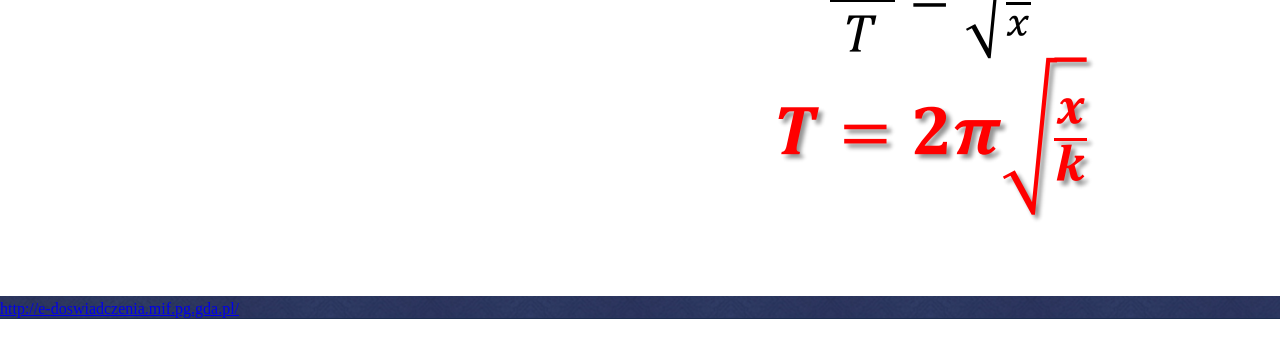
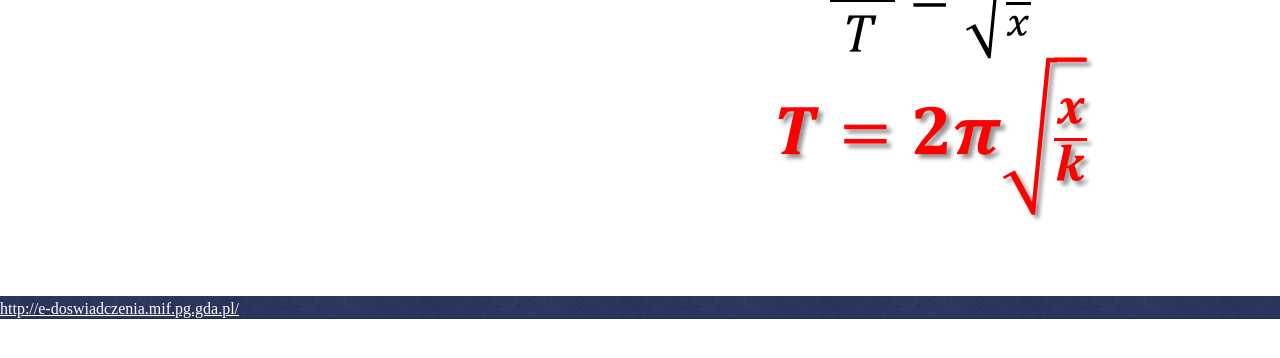
Before and after one commit to Wiciu02/Fizyka2b, a website: page public/index.html in a window 1280 px wide. Shown: the part 6081-6439 px from the top of the page. Drawn offline with nearby package versions, Linux system fonts and the light colour scheme; no server answers; a web font is replaced by a local one.

Commit message:
Update index.html

```diff
--- a/public/index.html
+++ b/public/index.html
@@ -28,7 +28,7 @@
     <img src="fiz6.png" width="100%"/>
     <img src="fiz7.png" width="100%"/>
     <img src="fiz8.png"/>
-	  <div  ><a href="http://e-doswiadczenia.mif.pg.gda.pl/">http://e-doswiadczenia.mif.pg.gda.pl/</a></div>
+	  <div style="margin-left: auto; margin-right: auto;" ><a href="http://e-doswiadczenia.mif.pg.gda.pl/" style="color: #fff;">http://e-doswiadczenia.mif.pg.gda.pl/</a></div>
     <div id="wrapper" >
       <canvas id="canvas" width="1500" height="10000">  </canvas>
       <div id="controls" >
```
